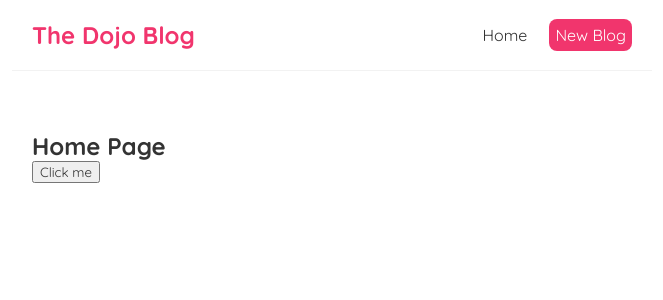
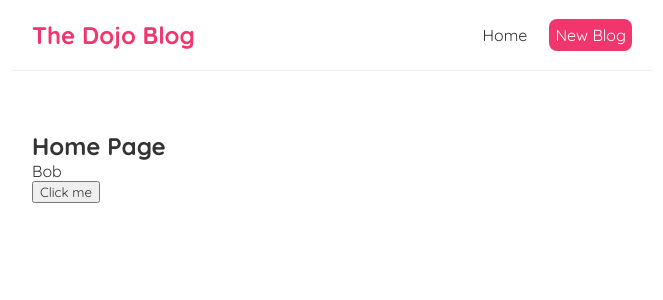
Before and after one commit to llcain/react-dojo-blog, a React (Create React App) app: page / in a window 1280 px wide. Shown: the top 300 px of the page, without its empty margins (308-971 px from the left). Built offline with nearby package versions, Linux system fonts and the light colour scheme.

Commit message:
Created notes.txt file

```diff
--- a/src/Home.js
+++ b/src/Home.js
@@ -1,12 +1,16 @@
 const Home = () => {
+
+    let name = 'Bob';
 
     const handleClick = () => {
         console.log('hello, ninjas');
+        console.log(name);
     }
 
     return (
         <div className="home">
             <h2>Home Page</h2>
+            <p>{ name }</p>
             <button onClick={handleClick}>Click me</button>
         </div>
      );
```
Also changed, not shown: src/notes.txt (added).
